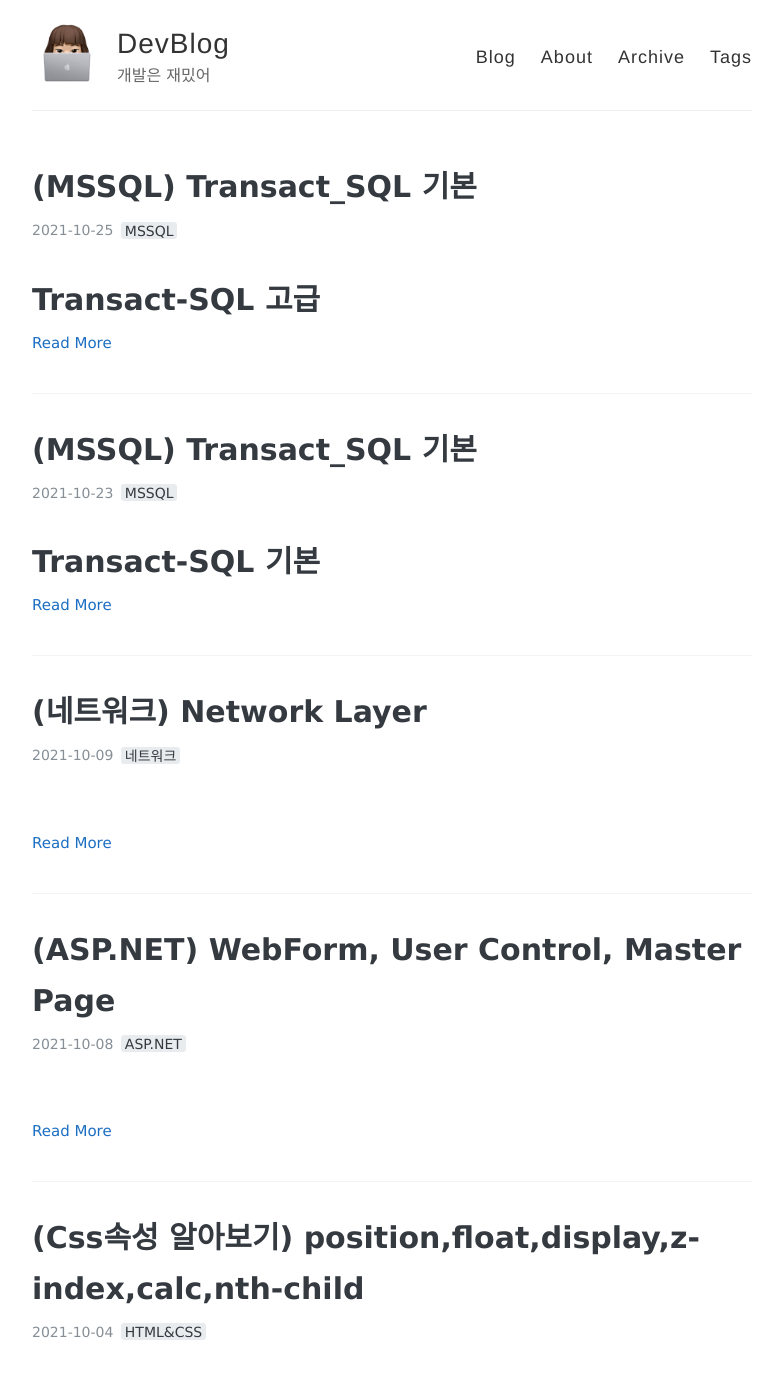
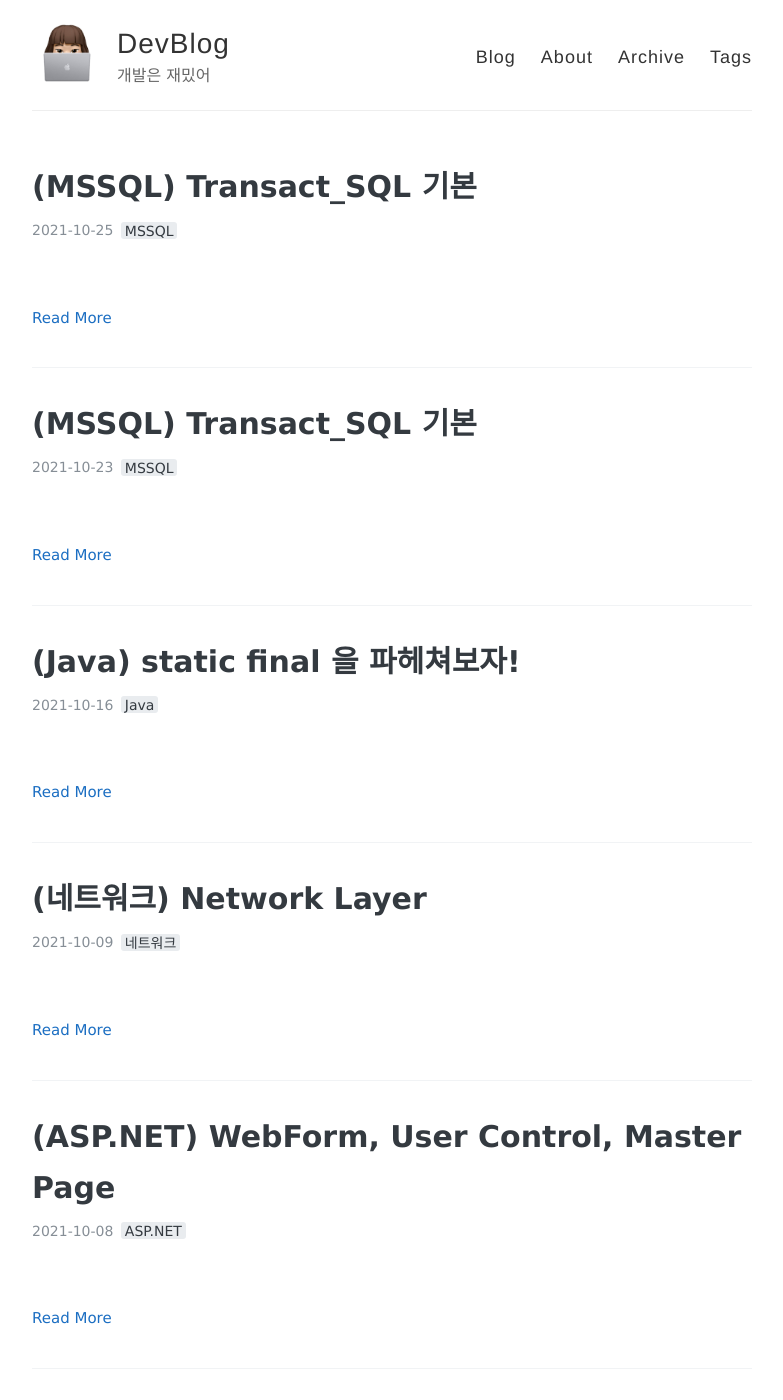
Before and after one commit to dadaJJung/blog, a Jekyll site: the page built from index.html, in a window 1280 px wide and 1400 px high. Shown: the whole window, without its empty margins (248-1031 px from the left). Built offline with Jekyll 4.4.1, drawn with Linux system fonts in a browser that asks for light colours; the list of posts is cut into pages by our own code; some of the changed text lies outside the part shown.

Commit message:
Edit posts

```diff
--- /dev/null
+++ b/_posts/2021-10-16-Java08.md
@@ -0,0 +1,13 @@
+---
+layout: post
+title: (Java) static final 을 파헤쳐보자!
+tags:
+  - Java
+---
+
+<br>
+
+- 데이터베이스 인덱스 부분 강의 듣기
+- 스프링 강의 듣기
+- 자바 포스팅 올리기
+-
```
Also changed, not shown: _posts/2021-10-23-MSSQL01.md (+2 -0 lines), _posts/2021-10-25-MSSQL02.md (+2 -0 lines).
